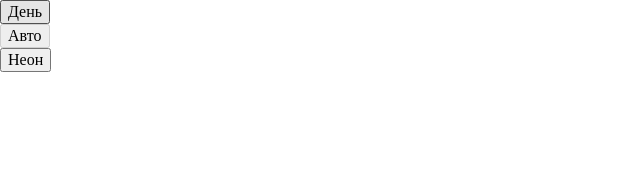
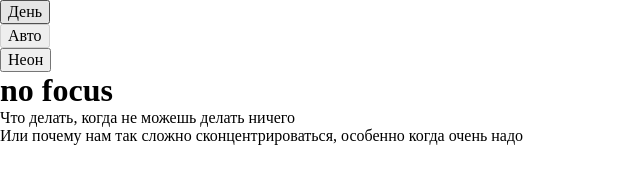
Before and after one commit to pryaniki/slozhno-sosredotochitsya-fd, a plain HTML site: page index.html in a window 1280 px wide. Shown: the whole page, without its empty margins (0-640 px from the left). Drawn offline with Linux system fonts and the light colour scheme.

Commit message:
feat(header): Разместил контент

```diff
--- a/index.html
+++ b/index.html
@@ -43,6 +43,11 @@
           </li>
         </ul>
       </nav>
+      <h1 class="cover__title">no focus</h1>
+      <div class="cover__description">
+        <p class="cover__description-text">Что делать, когда не можешь делать ничего</p>
+        <p class="cover__description-text">Или почему нам так сложно сконцентрироваться, особенно когда очень надо</p>
+      </div>
     </header>
   </body>
 </html>
```
